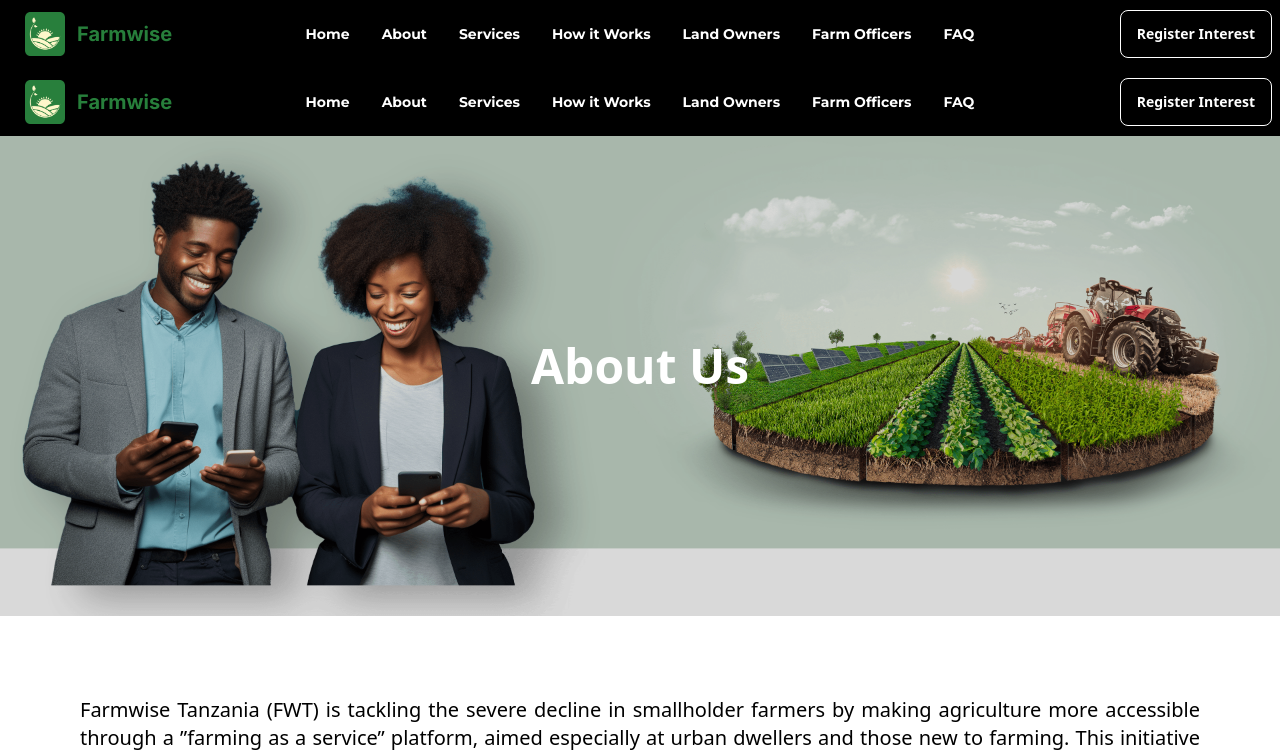
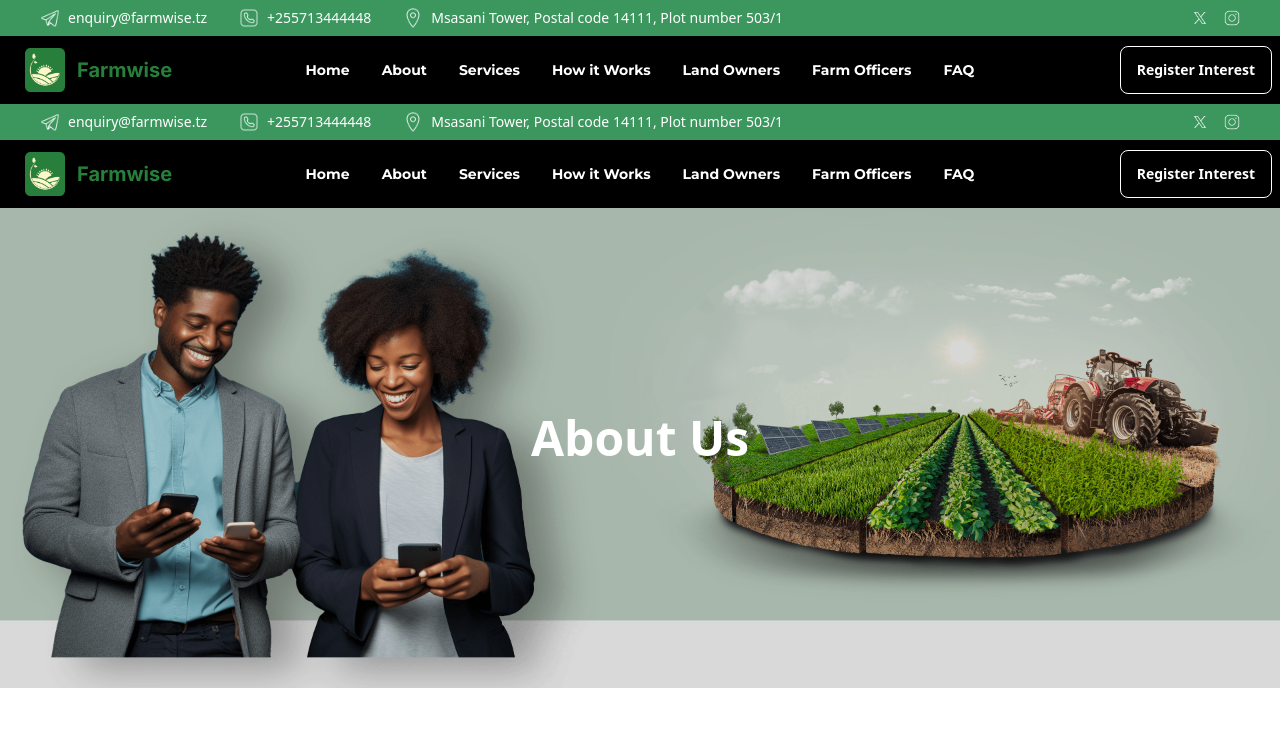
Before and after one commit to kevinmisigaro/farmwise, a Next.js app: page /about in a window 1280 px wide. Shown: the top 756 px of the page. Built offline with nearby package versions, Linux system fonts and the light colour scheme; no server answers.

Commit message:
top banner

```diff
--- a/src/app/layout.tsx
+++ b/src/app/layout.tsx
@@ -2,6 +2,7 @@ import Navbar from "@/components/navbar";
 import "./globals.css";
 import { CSPostHogProvider } from "@/utils/providers/PostHogProvider";
 import Footer from "@/components/footer";
+import TopBar from "@/components/TopBar";
 
 export default function RootLayout({
   children,
@@ -49,6 +50,7 @@ export default function RootLayout({
       </head>
       <CSPostHogProvider>
         <body>
+          <TopBar />
           <Navbar />
           <main>{children}</main>
           <Footer />
--- a/src/app/page.tsx
+++ b/src/app/page.tsx
@@ -620,7 +620,7 @@ function Index() {
         </div>
         <div className="flex items-center gap-x-5 mb-5">
           <img
-            className="mask mask-squircle w-[3.5rem] h-[3.5rem]"
+            className="w-[3.5rem] h-[3.5rem]"
             src="/assets/icons/icons8-telegram-app-50.png"
           />
           <div>
--- /dev/null
+++ b/src/components/TopBar.tsx
@@ -0,0 +1,42 @@
+import React from "react";
+
+function TopBar() {
+  return (
+    <div className="py-2 text-white bg-[#3C975E] px-5 md:px-10 flex flex-col md:flex-row items-center md:justify-between flex-start">
+      <div className="flex flex-col md:flex-row gap-y-4 gap-x-8">
+        <div className="flex flex-row gap-x-2 items-center">
+          <img className="w-5" src="/assets/icons/icons8-telegram-app-50.png" />
+          <p className="text-sm">enquiry@farmwise.tz</p>
+        </div>
+        <div className="flex flex-row gap-x-2 items-center">
+          <img className="w-5" src="/assets/icons/icons8-phone-50.png" />
+          <p className="text-sm">+255713444448</p>
+        </div>
+        <div className="flex flex-row gap-x-2 items-center">
+          <img className="w-5" src="/assets/icons/icons8-location-50.png" />
+          <p className="text-sm">
+            {" "}
+            Msasani Tower, Postal code 14111, Plot number 503/1
+          </p>
+        </div>
+      </div>
+
+      <div className="flex flex-row gap-x-4">
+        <a href="https://twitter.com/Farmwisetz" target="_blank">
+          <img
+            src="/assets/images/social/icons8-twitterx-50.png"
+            className="w-4"
+          />
+        </a>
+        <a href="https://www.instagram.com/farmwisetz/?hl=en" target="_blank">
+          <img
+            src="/assets/images/social/icons8-instagram-50.png"
+            className="w-4"
+          />
+        </a>
+      </div>
+    </div>
+  );
+}
+
+export default TopBar;
```
